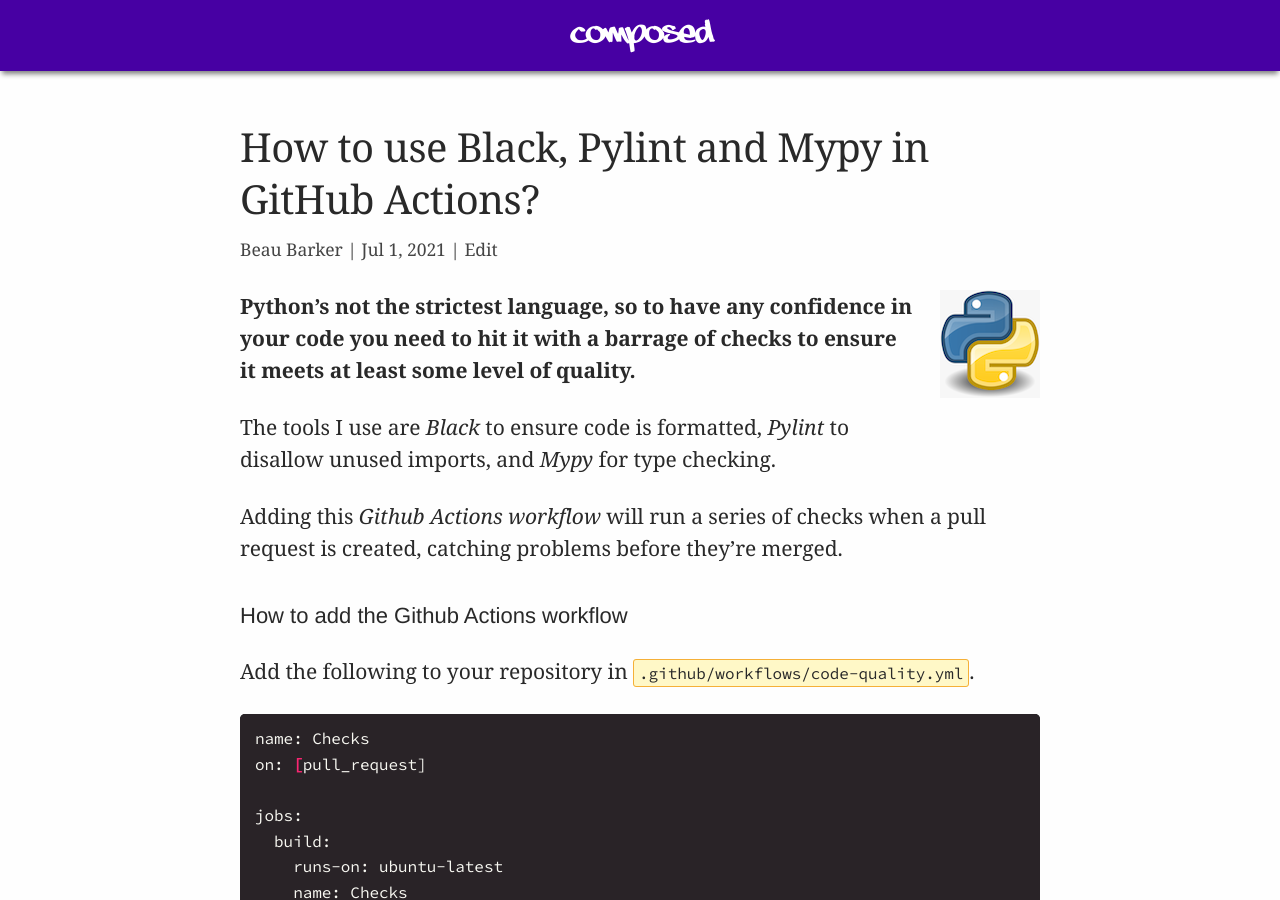
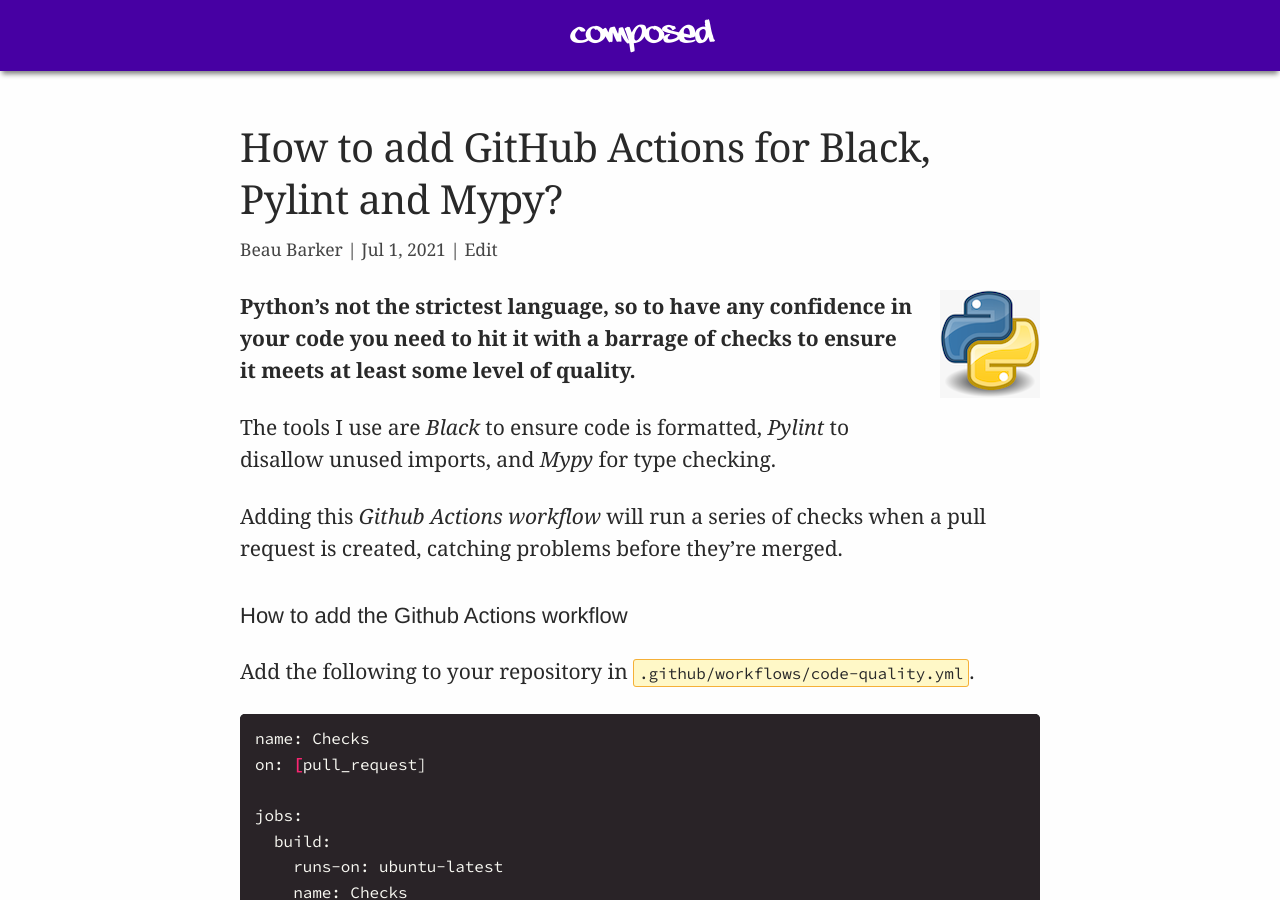
Before and after one commit to explodinglabs/explodinglabs.github.io, a Jekyll site: the page built from docs/_posts/python/2021-07-01-code-quality-github-actions.markdown, in a window 1280 px wide and 900 px high. Built offline with Jekyll 4.4.1, drawn with Linux system fonts in a browser that asks for light colours.

Commit message:
Update 2021-07-01-code-quality-github-actions.markdown

```diff
--- a/docs/_posts/python/2021-07-01-code-quality-github-actions.markdown
+++ b/docs/_posts/python/2021-07-01-code-quality-github-actions.markdown
@@ -1,7 +1,7 @@
 ---
 layout: post
 category: python
-title: How to use Black, Pylint and Mypy in GitHub Actions?
+title: How to add GitHub Actions for Black, Pylint and Mypy?
 permalink: /python/github-actions
 ---
 <div class="wide-logos" markdown="1">
```
